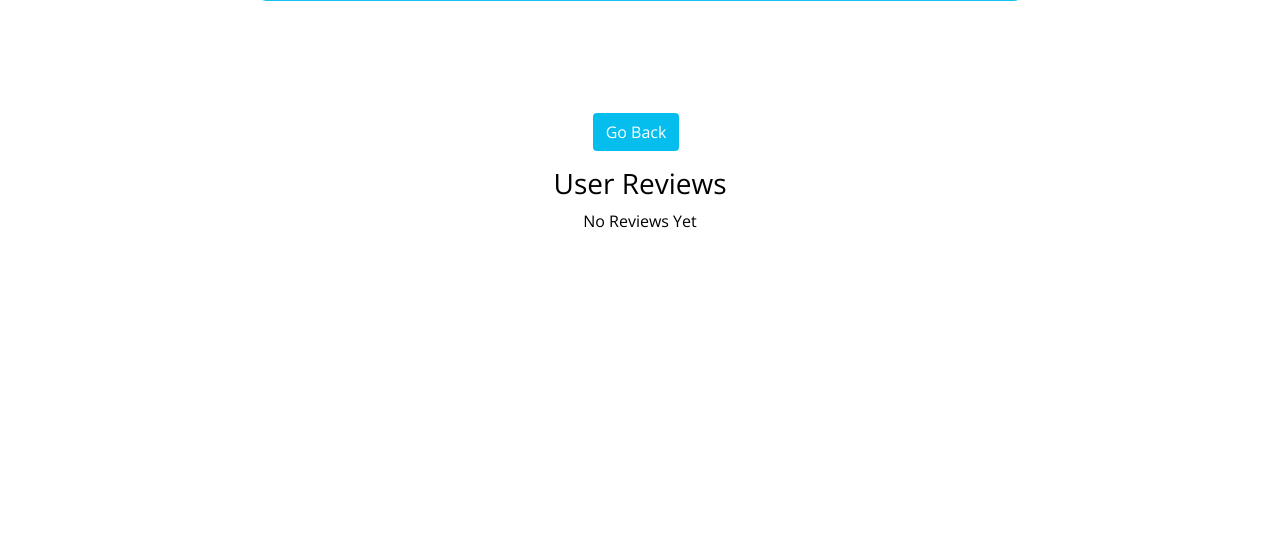
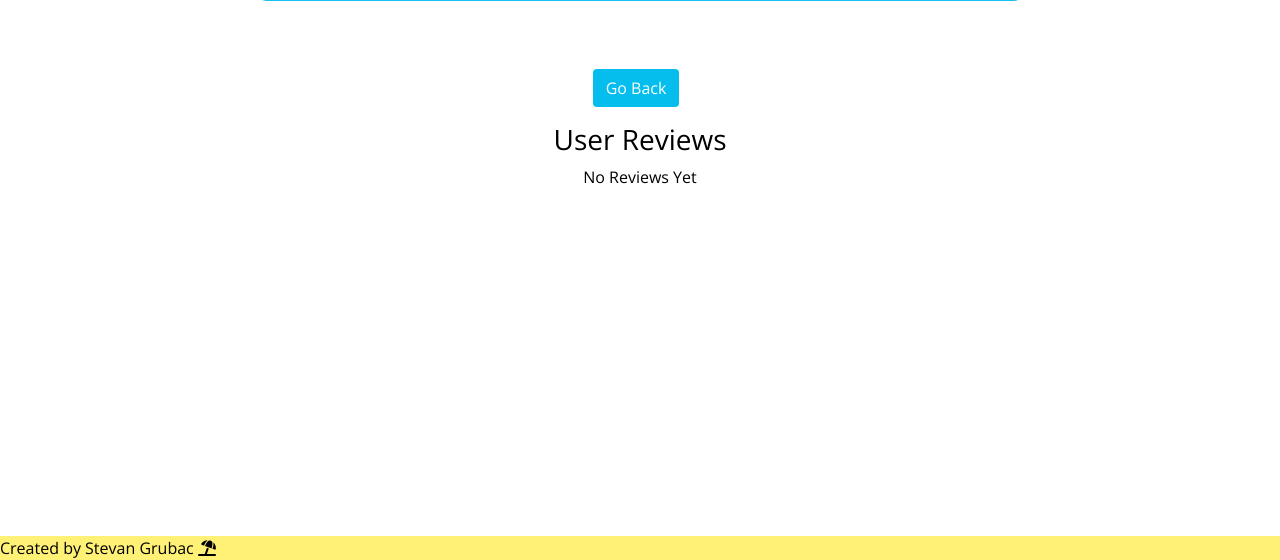
Before and after one commit to podop29/cocktail, a Flask app: page /drink/1 in a window 1280 px wide. Shown: the part 240-800 px from the top of the page. Run offline with Flask 2, Linux system fonts and the light colour scheme; data that the repository does not hold is empty; some libraries are stand-ins or nearby versions; some web fonts are replaced.

Commit message:
added footer

```diff
--- a/static/styles.css
+++ b/static/styles.css
@@ -2,7 +2,7 @@
 @import url('https://fonts.googleapis.com/css2?family=Open+Sans&display=swap');
 .logo{
   font-family: 'Grape Nuts', cursive;
-  color: white;
+  color: snow;
 }
 body{
     background-color: white !important;
@@ -32,6 +32,12 @@ ul{
 
 }
 
+.beach{
+  background-color: #fff176;
+  position: fixed;
+  bottom: 0;
+  width: 100%;
+}
 
 .center{
     align-items: center;
@@ -96,7 +102,7 @@ input[type=text], [type=password] {
     margin: 0;
     padding: 0;
     overflow: hidden;
-    background: linear-gradient(90deg, rgba(0,206,209,1) 27%, rgba(0,209,173,1) 87%);
+    background: linear-gradient(90deg, #00ced1 27%, rgba(0,209,173,1) 87%);
     display: block;
 
   }
@@ -126,7 +132,7 @@ input[type=text], [type=password] {
   margin-right: 10%;
   border-radius: 5px;
   color: white;
-  background-color: #05beed;
+  background-color: #00ced1;
 }
 
 .btn-blue{
--- a/templates/base.html
+++ b/templates/base.html
@@ -40,4 +40,9 @@
     {%block content%} {%endblock%}
 
 </body>
+
+<footer class="beach">
+    Created by Stevan Grubac
+    <i class="fa-solid fa-umbrella-beach"></i>
+</footer>
 </html>
--- a/templates/show-drink-details.html
+++ b/templates/show-drink-details.html
@@ -48,7 +48,7 @@
 
 
 
-    <div class="btn-group mt-5 mb-2">
+    <div class="btn-group mt-1 mb-2">
     <form action="/">
     <button  class="btn btn-blue mt-3 me-2">Go Back</button>
     </form>
```
